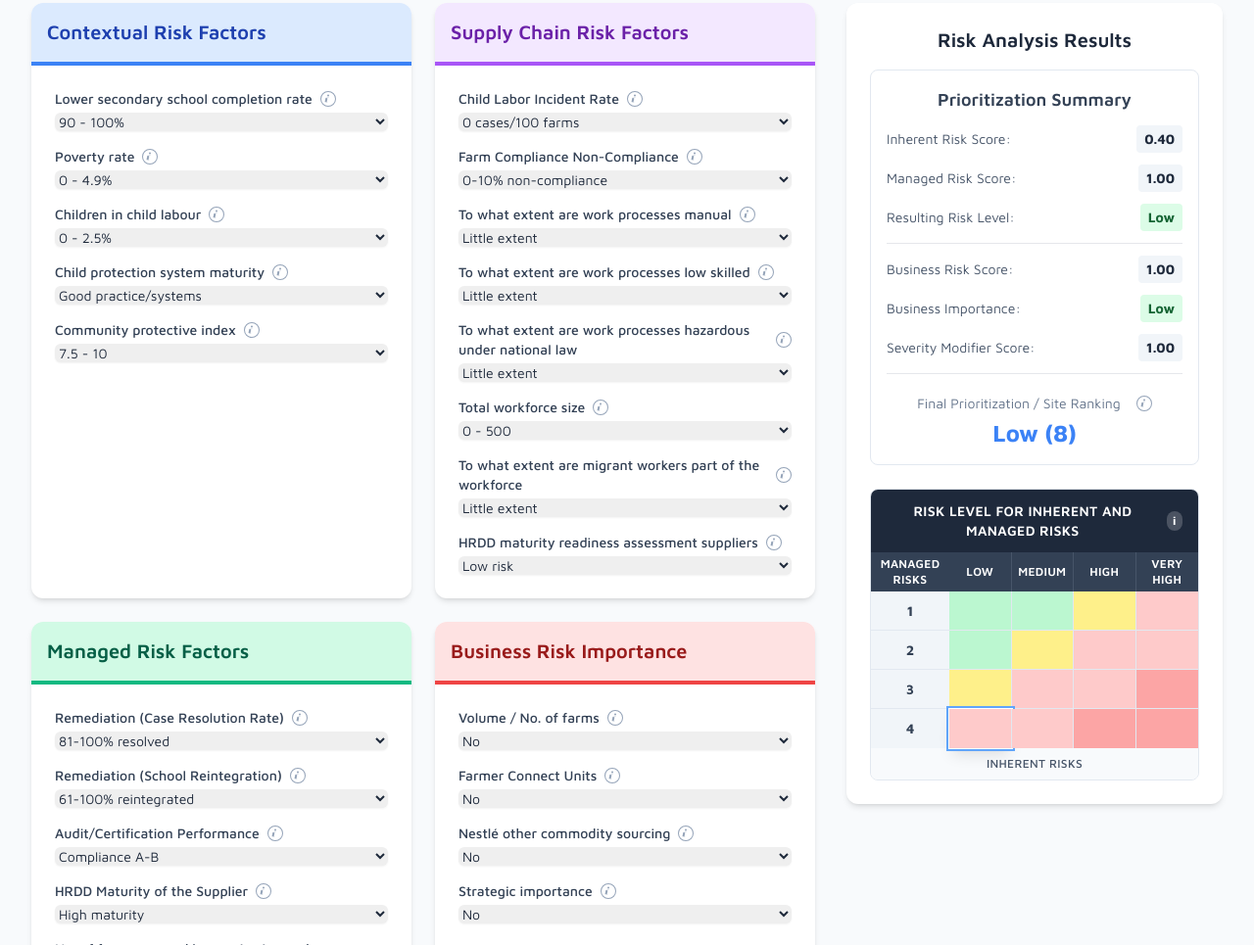
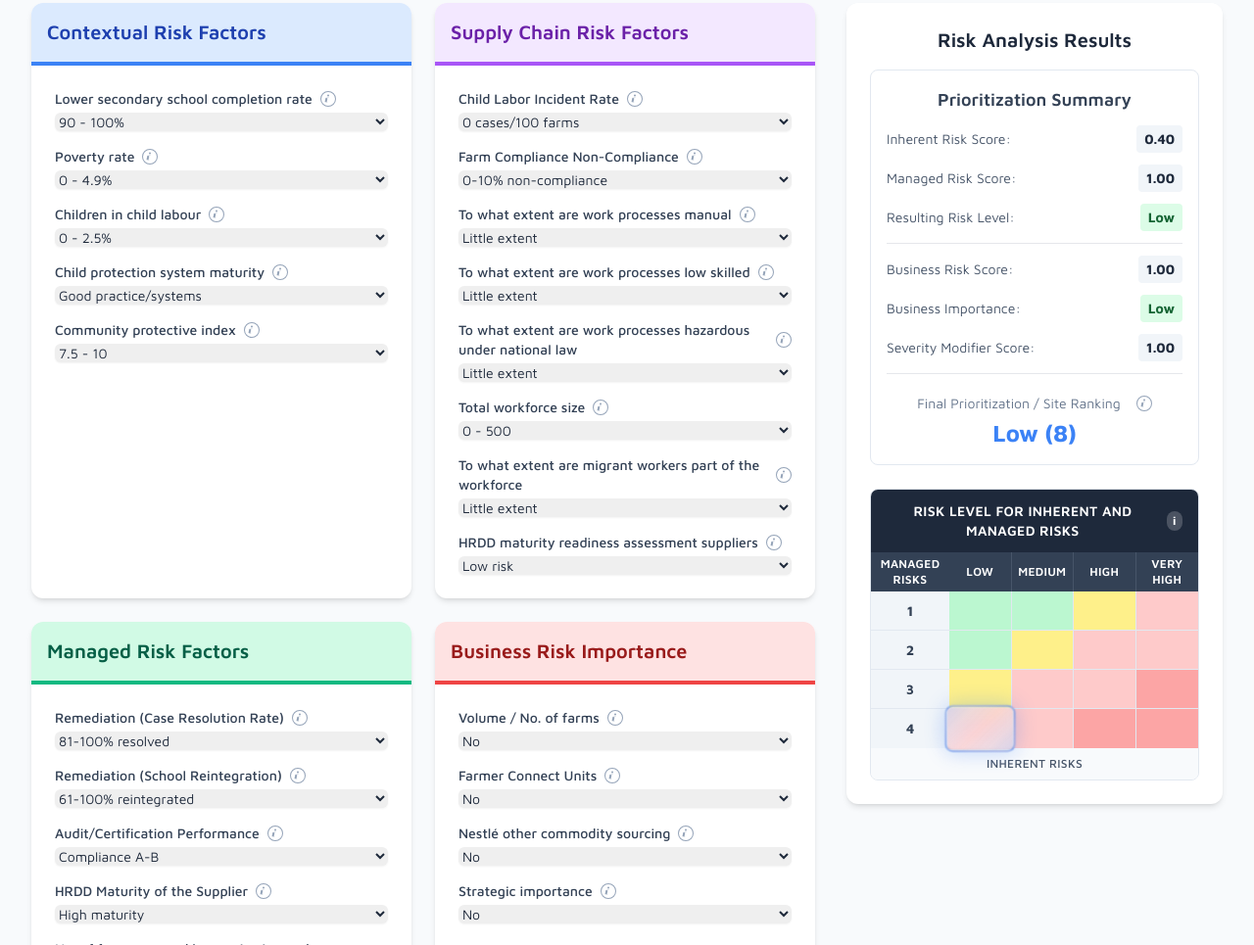
Before and after one commit to elment8/CRsimulator, a plain HTML site: page index.html in a window 1280 px wide. Shown: the part 240-1205 px from the top of the page at 98% size. Drawn offline with nearby package versions, Linux system fonts and the light colour scheme.

Commit message:
------glass finish of the matrix indicator

```diff
--- a/index.html
+++ b/index.html
@@ -41,11 +41,48 @@
         .matrix-cell {
             transition: all 0.3s ease-in-out;
             transform: scale(1);
+            position: relative;
         }
         .matrix-cell.active {
-            transform: scale(1.1);
-            box-shadow: 0 0 0 4px white, 0 0 0 6px #3b82f6;
+            transform: scale(1.05);
             z-index: 10;
+            position: relative;
+        }
+        .matrix-cell.active::before {
+            content: '';
+            position: absolute;
+            top: -3px;
+            left: -3px;
+            right: -3px;
+            bottom: -3px;
+            background: linear-gradient(135deg,
+                rgba(59, 130, 246, 0.3) 0%,
+                rgba(147, 197, 253, 0.2) 25%,
+                rgba(219, 234, 254, 0.1) 50%,
+                rgba(147, 197, 253, 0.2) 75%,
+                rgba(59, 130, 246, 0.3) 100%);
+            border-radius: 8px;
+            backdrop-filter: blur(10px);
+            border: 2px solid rgba(59, 130, 246, 0.4);
+            box-shadow:
+                0 0 20px rgba(59, 130, 246, 0.3),
+                inset 0 1px 0 rgba(255, 255, 255, 0.2),
+                inset 0 -1px 0 rgba(0, 0, 0, 0.1);
+            z-index: -1;
+        }
+        .matrix-cell.active::after {
+            content: '';
+            position: absolute;
+            top: -1px;
+            left: -1px;
+            right: -1px;
+            bottom: -1px;
+            background: linear-gradient(135deg,
+                rgba(255, 255, 255, 0.4) 0%,
+                rgba(255, 255, 255, 0.1) 50%,
+                rgba(255, 255, 255, 0.4) 100%);
+            border-radius: 6px;
+            z-index: -1;
         }
         .section-header {
             font-family: 'Maven Pro', sans-serif;
@@ -624,10 +661,15 @@
                     }
                 }
 
+                // Remove active class from all cells first
+                riskMatrixEl.querySelectorAll('.matrix-cell').forEach(cell => {
+                    cell.classList.remove('active');
+                });
+
                 const activeCell = riskMatrixEl.querySelector(`[data-row="${activeRow}"][data-col="${activeCol}"]`);
 
                 if(activeCell) {
-                    activeCell.classList.add('ring-2', 'ring-blue-400', 'ring-offset-1', 'shadow-lg');
+                    activeCell.classList.add('active');
                 }
             }
 
```
